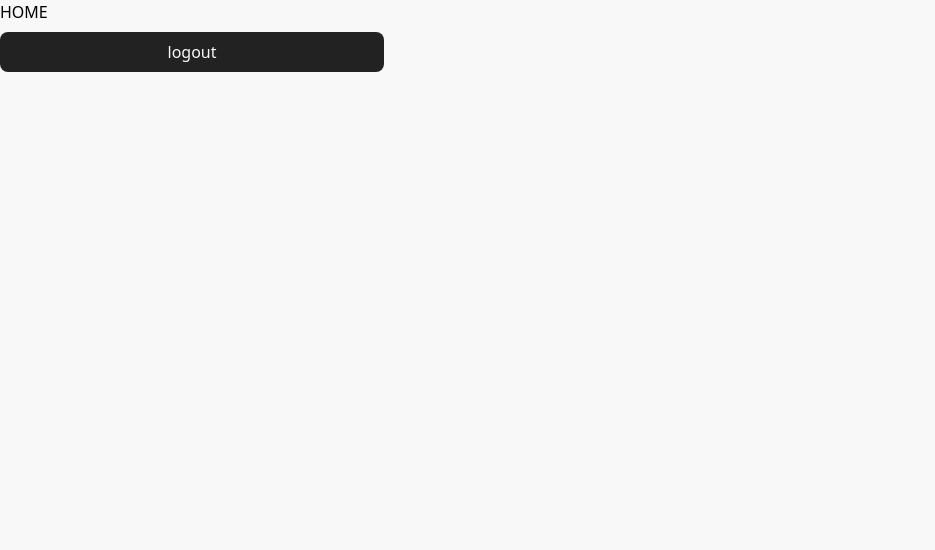
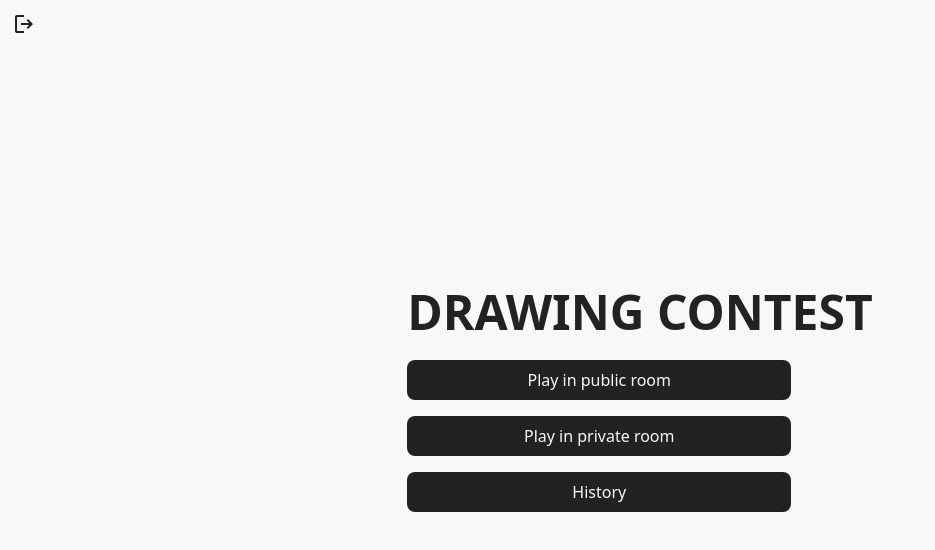
Before and after one commit to rodrigovalest/drawww, an Angular app in the folder frontend/: page / in a window 1280 px wide. Shown: the top 550 px of the page, without its empty margins (0-935 px from the left). Built offline with nearby package versions, Linux system fonts and the light colour scheme; sample sign-in values are in the browser's storage.

Commit message:
[mod] adding logout component

```diff
--- a/frontend/src/app/app.routes.ts
+++ b/frontend/src/app/app.routes.ts
@@ -6,8 +6,8 @@ import { HomeComponent } from './pages/home/home.component';
 import { authGuard } from './guards/auth.guard';
 
 export const routes: Routes = [
-    { path: "", component: HomeComponent, canActivate: [authGuard] },
-    { path: "login", component: LoginComponent },
-    { path: "signup", component: SignupComponent },
+    { path: '', component: HomeComponent, canActivate: [authGuard] },
+    { path: 'login', component: LoginComponent },
+    { path: 'signup', component: SignupComponent },
     { path: '**', component: PageNotFoundComponent }
 ];
--- a/frontend/src/app/pages/home/home.component.html
+++ b/frontend/src/app/pages/home/home.component.html
@@ -1,2 +1,12 @@
-<h1>HOME</h1>
-<app-button text="logout" (buttonClicked)="onLogout()" />
+<div class="bg-baseWhite w-full h-screen flex items-center justify-center">
+    <div class="absolute top-0 left-0 p-3">
+        <app-logout />
+    </div>
+    <div>
+        <app-title title="DRAWING CONTEST" class="mb-4" />
+
+        <app-button text="Play in public room" class="mb-2" (buttonClicked)="onPlayInPubicRoom()" />
+        <app-button text="Play in private room" class="mb-2" (buttonClicked)="onPlayInPrivateRoom()" />
+        <app-button text="History" />
+    </div>
+</div>
--- a/frontend/src/app/pages/home/home.component.ts
+++ b/frontend/src/app/pages/home/home.component.ts
@@ -1,19 +1,23 @@
 import { Component } from '@angular/core';
 import { ButtonComponent } from "../../components/button/button.component";
-import { AuthService } from '../../services/auth.service';
 import { Router } from '@angular/router';
+import { TitleComponent } from "../../components/title/title.component";
+import { LogoutComponent } from "../../components/logout/logout.component";
 
 @Component({
   selector: 'app-home',
   standalone: true,
-  imports: [ButtonComponent],
+  imports: [ButtonComponent, TitleComponent, LogoutComponent],
   templateUrl: './home.component.html',
 })
 export class HomeComponent {
-  constructor (private authService: AuthService, private router: Router) {}
+  constructor (private router: Router) {}
 
-  onLogout(): void {
-    this.authService.logout()
-    this.router.navigate(['login']);
+  onPlayInPubicRoom() {
+
+  }
+
+  onPlayInPrivateRoom() {
+
   }
 }
```
